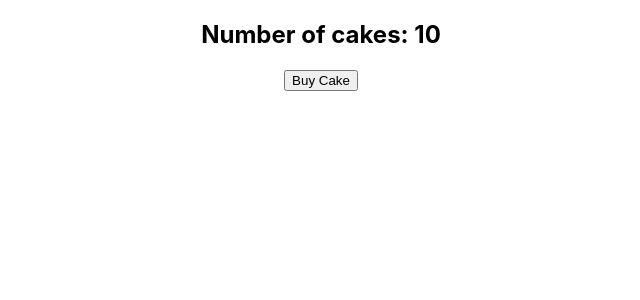
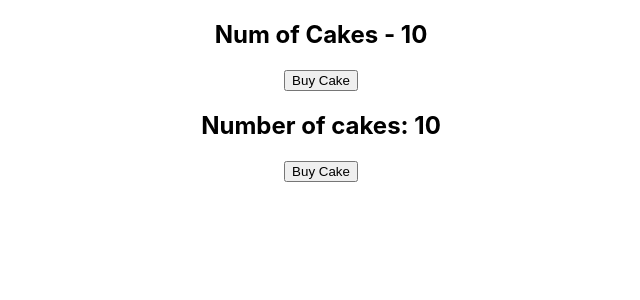
Before and after one commit to rohithgoli/react-redux-demo, a React (Create React App) app: page / in a window 1280 px wide. Shown: the top 300 px of the page, without its empty margins (319-959 px from the left). Built offline with nearby package versions, Linux system fonts and the light colour scheme.

Commit message:
useSelector hook

```diff
--- a/src/App.js
+++ b/src/App.js
@@ -3,11 +3,13 @@
 import store from './redux/store'
 import './App.css';
 import CakeContainer from './components/CakeContainer';
+import HooksCakeContainer from './components/HooksCakeContainer';
 
 function App() {
   return (
     <Provider store={store}>
       <div className="App">
+        <HooksCakeContainer />
         <CakeContainer />
       </div>
     </Provider>
--- /dev/null
+++ b/src/components/HooksCakeContainer.js
@@ -0,0 +1,14 @@
+import React from 'react'
+import { useSelector } from 'react-redux'
+
+function HooksCakeContainer() {
+    const numOfCakes = useSelector(state => state.numOfCakes)
+    return(
+        <div>
+            <h2>Num of Cakes - {numOfCakes}</h2>
+            <button>Buy Cake</button>
+        </div>
+    )
+}
+
+export default HooksCakeContainer
```
Also changed, not shown: react-redux.txt.
